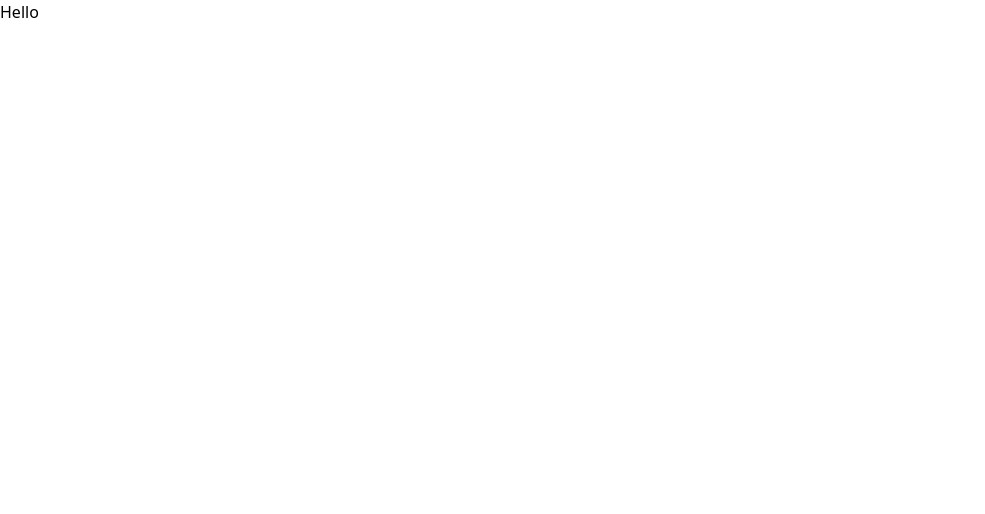
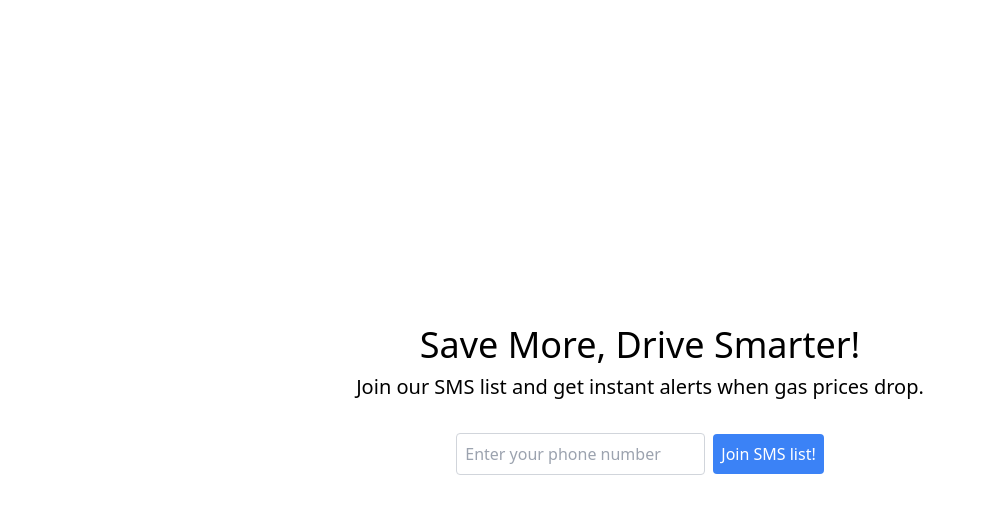
Before and after one commit to giadaunger/gas_price_checker, a React (Vite) app: page / in a window 1280 px wide. Shown: the top 514 px of the page, without its empty margins (0-985 px from the left). Built offline with nearby package versions, Linux system fonts and the light colour scheme.

Commit message:
Added a title, a short describing text and a input field

```diff
--- a/src/main.jsx
+++ b/src/main.jsx
@@ -1,11 +1,29 @@
-import { createRoot } from 'react-dom/client'
-import './index.css'
+import { createRoot } from 'react-dom/client';
+import './index.css';
 
 function App() {
+  return (
+    <div className="flex flex-col justify-center items-center min-h-screen">
+      <div className="text-center pb-4">
+        <h2 className="text-4xl pb-2">Save More, Drive Smarter!</h2>
+        <p className="text-xl">Join our SMS list and get instant alerts when gas prices drop.</p>
+      </div>
+      <div className="mt-4">
+        <form action="" className="flex flex-row items-center space-x-2">
+          <input
+            type="number"
+            name="phoneNbr"
+            id="phoneNbr"
+            placeholder="Enter your phone number"
+            className="p-2 border border-gray-300 rounded"
+          />
+          <button type="submit" className="p-2 bg-blue-500 text-white rounded">
+            Join SMS list!
+          </button>
+        </form>
+      </div>
+    </div>
+  );
+}
 
-    return (
-      <div>Hello</div>
-    )
-  }
-
-createRoot(document.getElementById('root')).render(<App />)
+createRoot(document.getElementById('root')).render(<App />);
--- a/tailwind.config.js
+++ b/tailwind.config.js
@@ -2,10 +2,10 @@
 export default {
     content: [
       './index.html',
-      './src/**/*.{js,ts,jsx,tsx}',
+      './src/**/*.{js,ts,jsx,tsx}',  // This should cover all your source files
     ],
     theme: {
       extend: {},
     },
     plugins: [],
-  }
+  };
```
